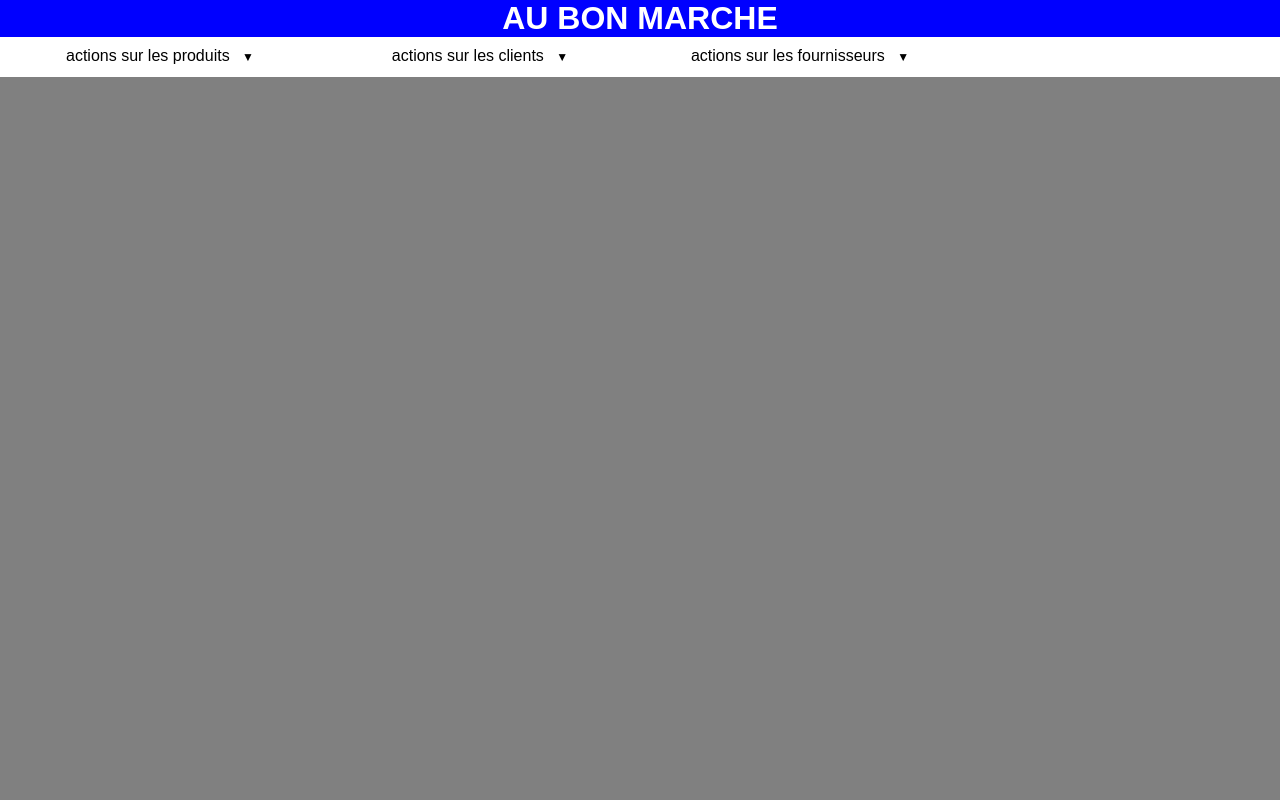
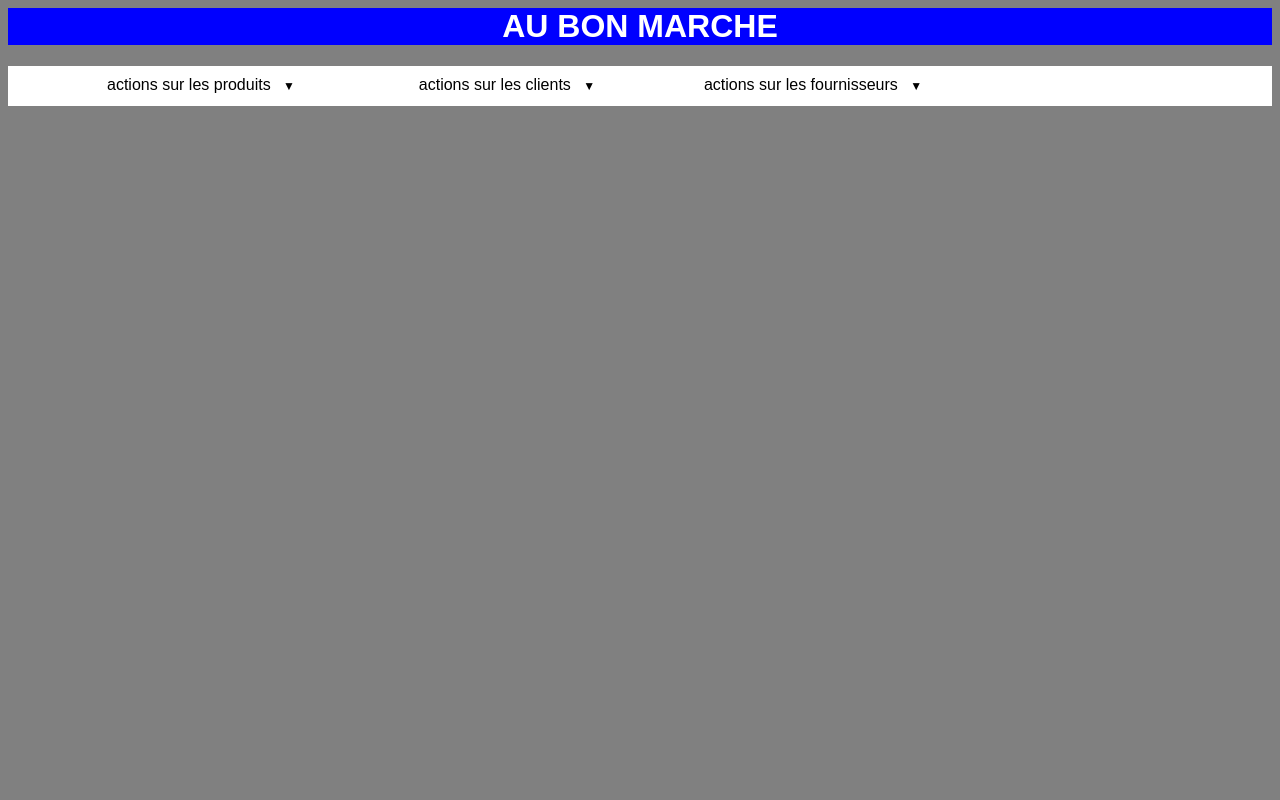
Before and after one commit to coderangel117/projetslam, a PHP site: page /accueilstocks.php in a window 1280 px wide. Run offline with PHP 8.4, Linux system fonts and the light colour scheme.

Commit message:
Update stylestock.css

```diff
--- a/stylestock.css
+++ b/stylestock.css
@@ -9,8 +9,7 @@ body{
 }
 
 *{
-    margin: 0;
-    padding: 0;
+
     font-family: Avenir, sans-serif;
 }
 
@@ -19,7 +18,7 @@ nav{
     margin: 0 auto;
     background-color: white;
     position: sticky;
-    top: 0;
+
 }
 
 nav ul{
@@ -44,7 +43,7 @@ nav a{
     text-decoration: none;
     color: black;
     border-bottom: 2px solid transparent;
-    padding: 10px 0;
+    padding: 10px ;
 }
 
 nav a:hover{
@@ -54,7 +53,7 @@ nav a:hover{
 
 .sous{
     display: none;
-    box-shadow: 0 1px 2px #CCC;
+    box-shadow: 1px 2px #CCC;
     background-color: white;
     position: absolute;
     width: 100%;
```
